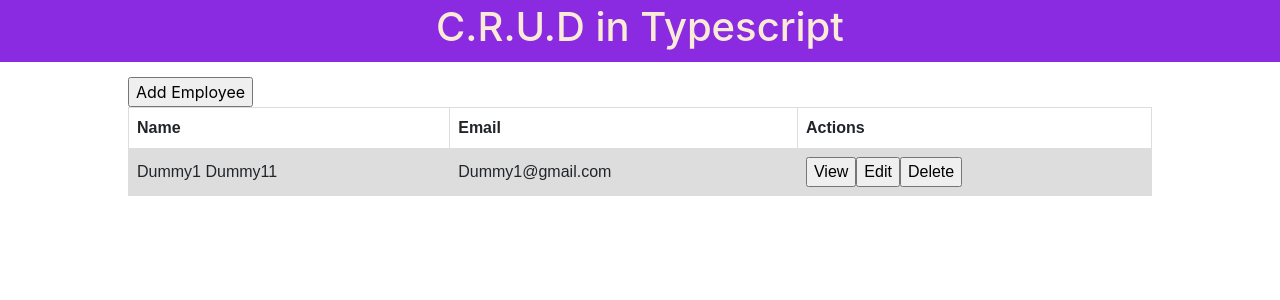
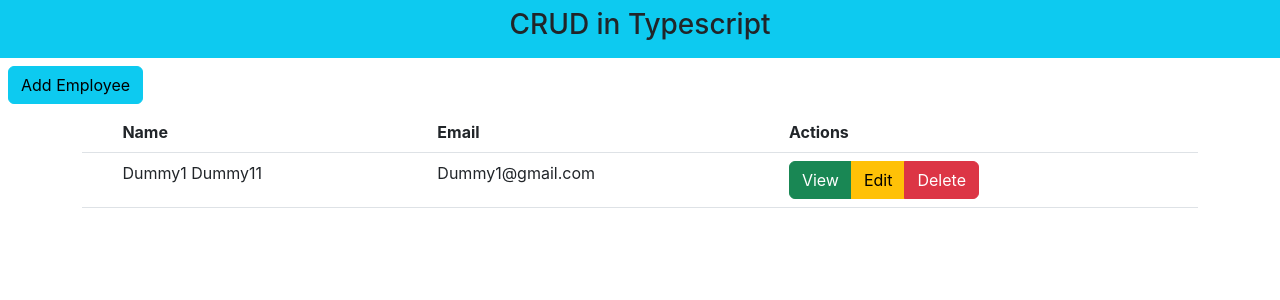
Before and after one commit to Akbarjon03/crud-typescript, a React (Create React App) app: page / in a window 1280 px wide. Shown: the top 300 px of the page. Built offline with nearby package versions, Linux system fonts and the light colour scheme.

Commit message:
minut 50 no style page

```diff
--- a/src/components/AddEmployee.tsx
+++ b/src/components/AddEmployee.tsx
@@ -28,6 +28,7 @@ const AddEmployee = (props: Props) => {
       email: email,
     }
     onSubmitClickHnd(data);
+    onBackBtnClickHnd();
   }
 
   return (
--- a/src/components/EmployeeList.style.css
+++ /dev/null
@@ -1,15 +0,0 @@
-table {
-  font-family: arial, sans-serif;
-  border-collapse: collapse;
-  width: 100%;
-}
-
-td, th {
-  border: 1px solid #dddddd;
-  text-align: left;
-  padding: 8px;
-}
-
-tr:nth-child(even) {
-  background-color: #dddddd;
-}
--- a/src/components/EmployeeList.tsx
+++ b/src/components/EmployeeList.tsx
@@ -1,5 +1,4 @@
 import React from 'react';
-import "./EmployeeList.style.css";
 import { IEmplopee } from './Employee.type';
 
 type Props = {
@@ -8,26 +7,32 @@ type Props = {
 const EmployeeList = (props: Props) => {
   const { list } = props;
   return (
-    <div>
-      <table>
+    <div className="container">
+      <table className="table">
+        <thead>
           <tr>
-          <th>Name</th>
-          <th>Email</th>
-          <th>Actions</th>
+            <th scope="col"></th>
+            <th scope="col">Name</th>
+            <th scope="col">Email</th>
+            <th scope="col">Actions</th>
           </tr>
+        </thead>
         {list.map((employee) => {
           return (
+            <tbody>
               <tr key={employee.id}>
+              <th scope="row"></th>
                 <td>{`${employee.firstName} ${employee.lastName}`}</td>
                 <td>{employee.email}</td>
                 <td>
-                <div>
-                  <input type="button" value="View"/>
-                  <input type="button" value="Edit"/>
-                  <input type="button" value="Delete"/>
+                  <div className="btn-group" role="group">
+                    <input type="button" className="btn btn-success" value="View"/>
+                    <input type="button" className="btn btn-warning" value="Edit"/>
+                    <input type="button" className="btn btn-danger" value="Delete"/>
                   </div>
                 </td>
               </tr>
+            </tbody>
           );
         })}
       </table>
--- a/src/components/Home.style.css
+++ /dev/null
@@ -1,12 +0,0 @@
-.article-header {
-  background-color: blueviolet;
-  color: antiquewhite;
-  border: 3px solid transparent;
-  text-align: center;
-}
-
-.section-content {
-  margin-left: 10%;
-  margin-right: 10%;
-  margin-top: 15px;
-}
--- a/src/components/Home.tsx
+++ b/src/components/Home.tsx
@@ -1,5 +1,4 @@
 import React from 'react';
-import  "./Home.style.css";
 import { useState } from "react";
 import EmployeeList from "./EmployeeList";
 import { IEmplopee, PageEnum, dummyEmplopeeList } from './Employee.type';
@@ -21,16 +20,16 @@ function Home() {
   }
   return (
     <>
-      <article className="article-header">
+      <article className="text-center navbar navbar-expand-lg bg-info justify-content-center">
         <header>
-          <h1>C.R.U.D in Typescript</h1>
+          <h3>CRUD in Typescript</h3>
         </header>
       </article>
 
-      <section className="section-content">
+      <section className="">
         {shownPage === PageEnum.list && (
           <>
-            <input type="button" value="Add Employee" onClick={onAddEmployeeClickHnd}/>
+            <input type="button" value="Add Employee" className="btn btn-info m-2" onClick={onAddEmployeeClickHnd}/>
             <EmployeeList list={employeeList}/>
           </>
         )}
```
Lines whose indentation alone changed are shown as unchanged.
